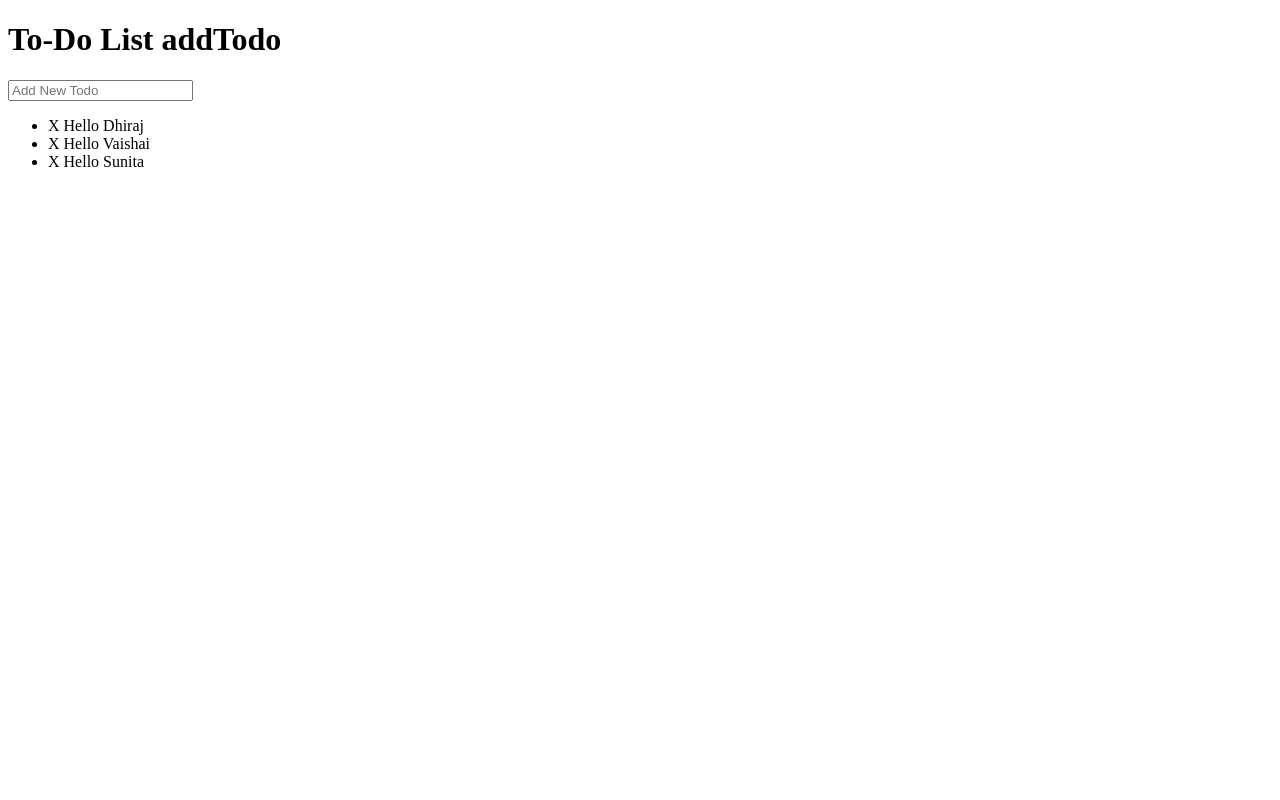
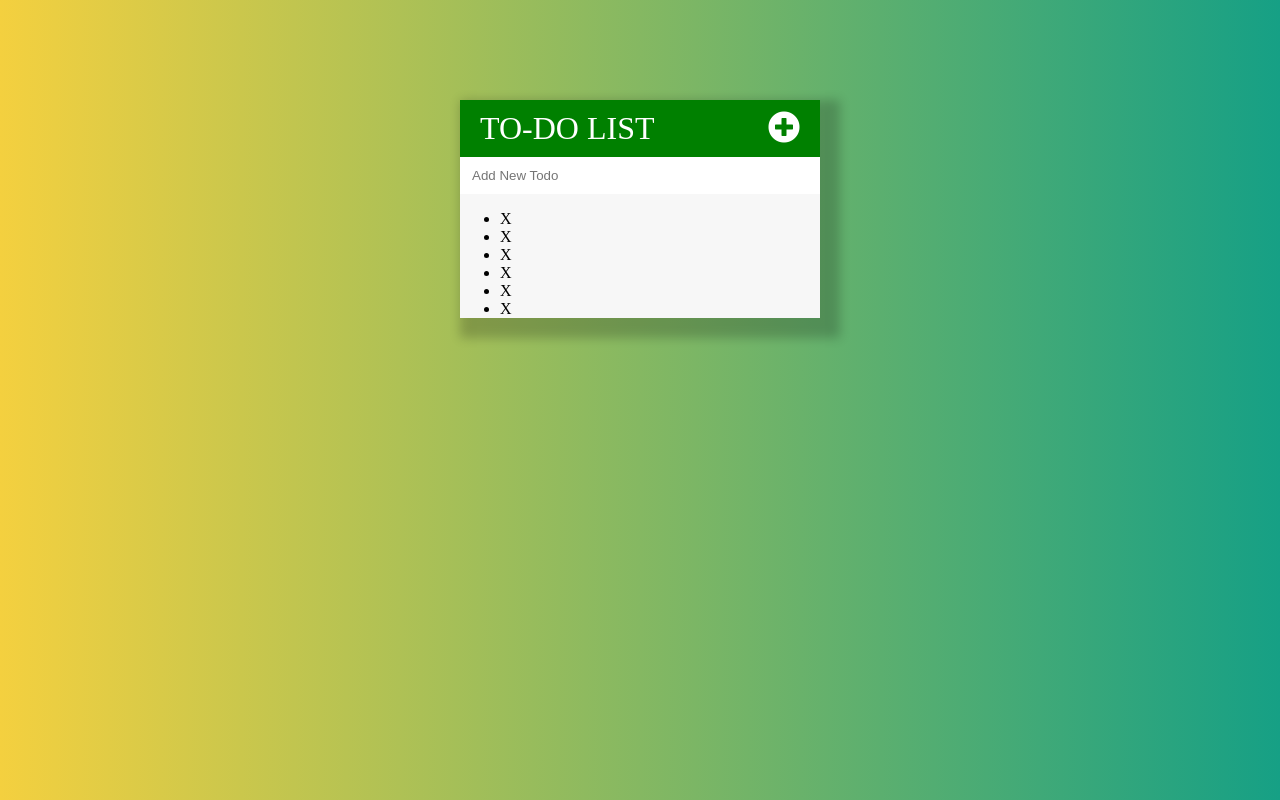
Before and after one commit to chhabra-dhiraj/To-Do_List_Project, a plain HTML site: page index.html in a window 1280 px wide. Drawn offline with Linux system fonts and the light colour scheme.

Commit message:
added code for title and input style

```diff
--- a/assets/To-Do_List.css
+++ b/assets/To-Do_List.css
@@ -1,3 +1,38 @@
+body {
+	background: #16A085;  /* fallback for old browsers */
+	background: -webkit-linear-gradient(to right, #F4D03F, #16A085);  /* Chrome 10-25, Safari 5.1-6 */
+	background: linear-gradient(to right, #F4D03F, #16A085); /* W3C, IE 10+/ Edge, Firefox 16+, Chrome 26+, Opera 12+, Safari 7+ */
+
+}
+
+h1 {
+	color: white;
+	margin: 0;
+	background: green;
+	font-weight: normal;
+	padding: 10px 20px;
+	text-transform: uppercase;
+}
+
+input {
+	width: 100%;
+	border: 10px solid white;
+	box-sizing: border-box;
+	outline: none;
+}
+
+h1 span {
+	color: white;
+	float: right;
+}
+
+#container {
+	width: 360px;
+	margin: 100px auto;
+	background: #f7f7f7;
+	box-shadow: 10px 10px 10px 10px rgba(0, 0, 0, 0.2);
+}
+
 .completed-task {
 	color: gray;
 	text-decoration: line-through;
--- a/assets/To-Do_List.js
+++ b/assets/To-Do_List.js
@@ -19,5 +19,5 @@ $("ul").on("click", "li", function(event) {
 });
 
 $("h1 span").on("click", function() {
-	$("input").fadeToggle(500);
+	$("input").fadeToggle();
 });
--- a/index.html
+++ b/index.html
@@ -3,16 +3,20 @@
 <head>
 	<title>To-Do List</title>
 	<link rel="stylesheet" type="text/css" href="assets/To-Do_List.css">
+	<link rel="stylesheet" href="https://use.fontawesome.com/releases/v5.6.3/css/all.css" integrity="sha384-UHRtZLI+pbxtHCWp1t77Bi1L4ZtiqrqD80Kn4Z8NTSRyMA2Fd33n5dQ8lWUE00s/" crossorigin="anonymous">
 	<script type="text/javascript" src="assets/lib/jquery-3.3.1.min.js"></script>
 </head>
 <body>
 	<div id="container">
-		<h1>To-Do List<span>  addTodo</span></h1>
+		<h1>To-Do List<span><i class="fas fa-plus-circle"></i></span></h1>
 		<div><input type="" placeholder="Add New Todo"></div>
 		<ul>
-			<li><span>X</span> Hello Dhiraj</li>
-			<li><span>X</span> Hello Vaishai</li>
-			<li><span>X</span> Hello Sunita</li>
+			<li><span>X</span></li>
+			<li><span>X</span></li>
+			<li><span>X</span></li>
+			<li><span>X</span></li>
+			<li><span>X</span></li>
+			<li><span>X</span></li>
 		</ul>
 	</div>
 
```
